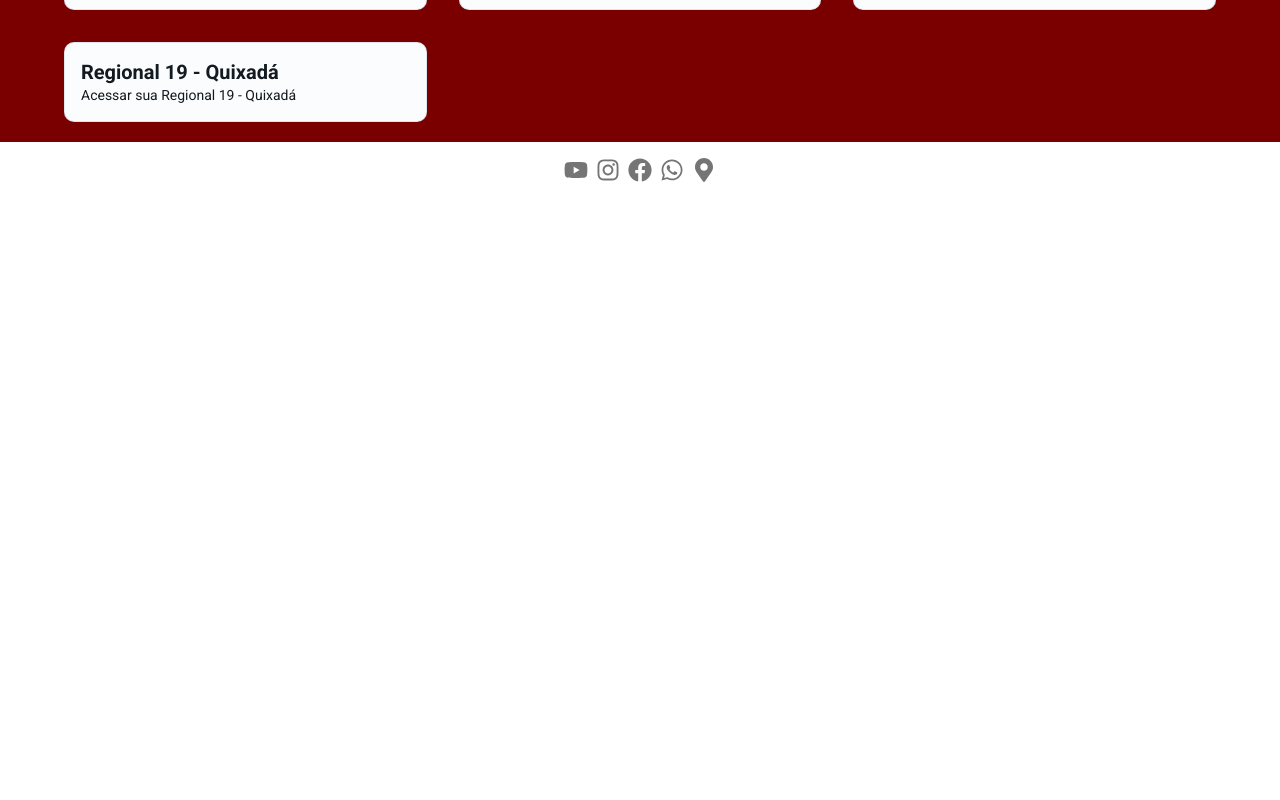
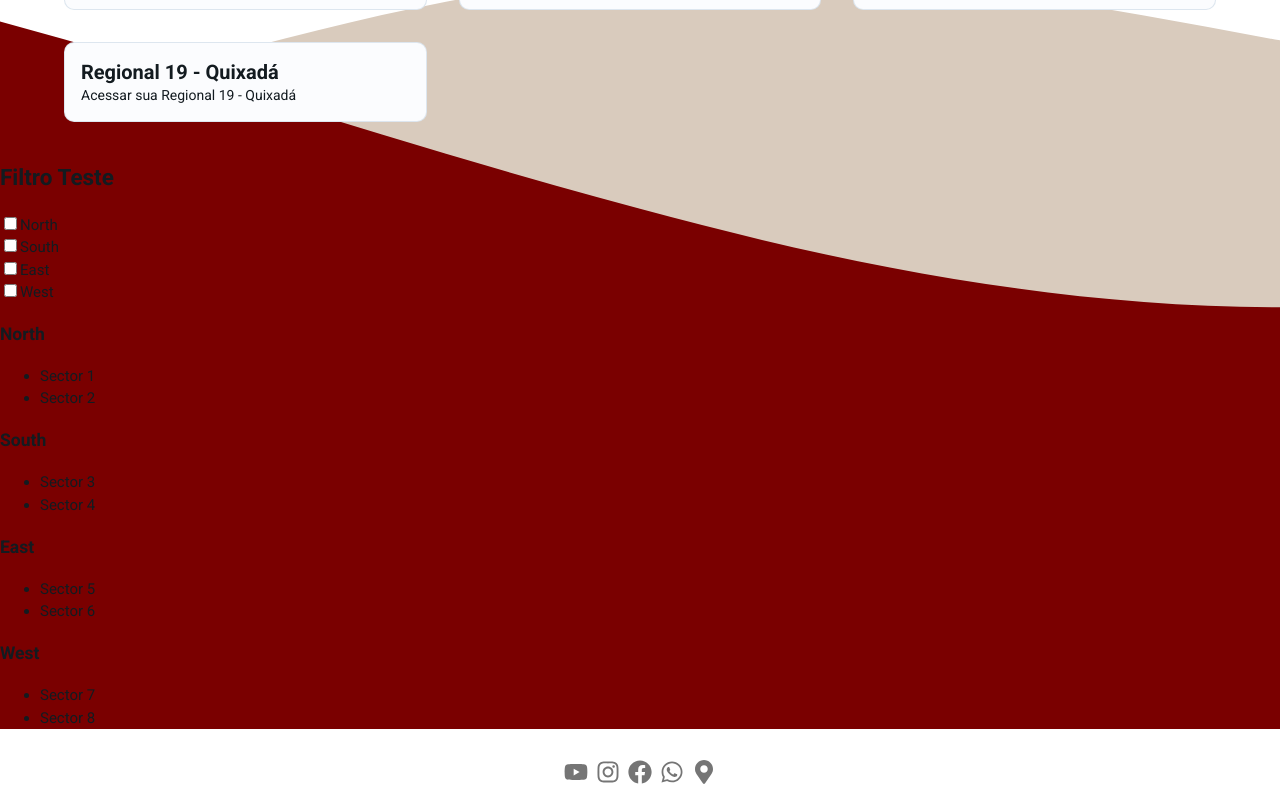
Before and after one commit to levibf/igreja-link, a React (Vite) app: page /regionais in a window 1280 px wide. Shown: the part 831-1631 px from the top of the page. Before the commit the page ends 1029 px from the top, so only its background shows below. Built offline with nearby package versions, Linux system fonts and the light colour scheme.

Commit message:
Inicio do filtro

```diff
--- /dev/null
+++ b/src/components/FilterComponent.jsx
@@ -0,0 +1,63 @@
+import React, { useState } from 'react';
+
+const FilterComponent = () => {
+    const data = [
+        { regional: 'North', sectors: ['Sector 1', 'Sector 2'] },
+        { regional: 'South', sectors: ['Sector 3', 'Sector 4'] },
+        { regional: 'East', sectors: ['Sector 5', 'Sector 6'] },
+        { regional: 'West', sectors: ['Sector 7', 'Sector 8'] },
+    ];
+
+    const [selectedRegionals, setSelectedRegionals] = useState([]);
+
+    // Atualizar regionais selecionadas
+    const handleRegionalChange = (event) => {
+        const { value, checked } = event.target;
+        if (checked) {
+            setSelectedRegionals([...selectedRegionals, value]);
+        } else {
+            setSelectedRegionals(selectedRegionals.filter((regional) => regional !== value));
+        }
+    };
+
+    // Filtrar regionais com base na seleção
+    const filteredData = selectedRegionals.length
+        ? data.filter((item) => selectedRegionals.includes(item.regional))
+        : data;
+
+    return (
+        <div>
+            <h2>Filtro Teste</h2>
+
+            {/* Checkbox para cada regional */}
+            {data.map((item) => (
+                <div key={item.regional}>
+                    <label>
+                        <input
+                            type="checkbox"
+                            value={item.regional}
+                            onChange={handleRegionalChange}
+                        />
+                        {item.regional}
+                    </label>
+                </div>
+            ))}
+
+            {/* Exibir as regionais e setores filtrados */}
+            <div>
+                {filteredData.map((item) => (
+                    <div key={item.regional}>
+                        <h3>{item.regional}</h3>
+                        <ul>
+                            {item.sectors.map((sector) => (
+                                <li key={sector}>{sector}</li>
+                            ))}
+                        </ul>
+                    </div>
+                ))}
+            </div>
+        </div>
+    );
+};
+
+export default FilterComponent;
--- a/src/pages/Layout.jsx
+++ b/src/pages/Layout.jsx
@@ -14,7 +14,8 @@ import AutoAwesomeRoundedIcon from '@mui/icons-material/AutoAwesomeRounded';
 import AppAppBar from '../components/AppAppBar';
 import Footer from '../components/Footer';
 import getLPTheme from '../getLPTheme';
-import PerfectScrollbar from 'react-perfect-scrollbar'
+import PerfectScrollbar from 'react-perfect-scrollbar';
+import FilterComponent from '../components/FilterComponent';
 
 function ToggleCustomTheme({ showCustomTheme, toggleCustomTheme }) {
     return (
@@ -76,6 +77,7 @@ export default function Layout() {
                     <AppAppBar mode={mode} toggleColorMode={toggleColorMode} />
                     <Box sx={{ bgcolor: 'background.default' }}>
                         <RoutesPages />
+                        <FilterComponent />
                     </Box>
                     <Footer />
                 </ThemeProvider>
```
